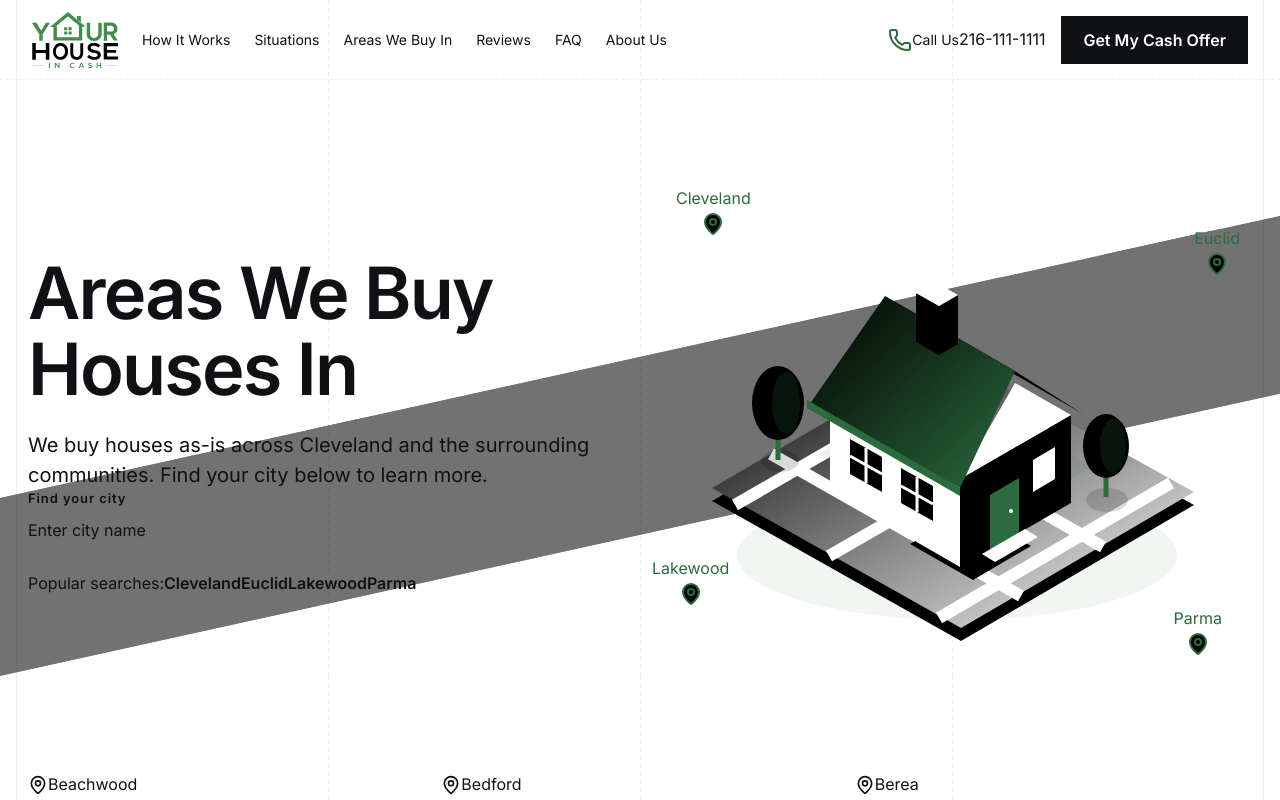
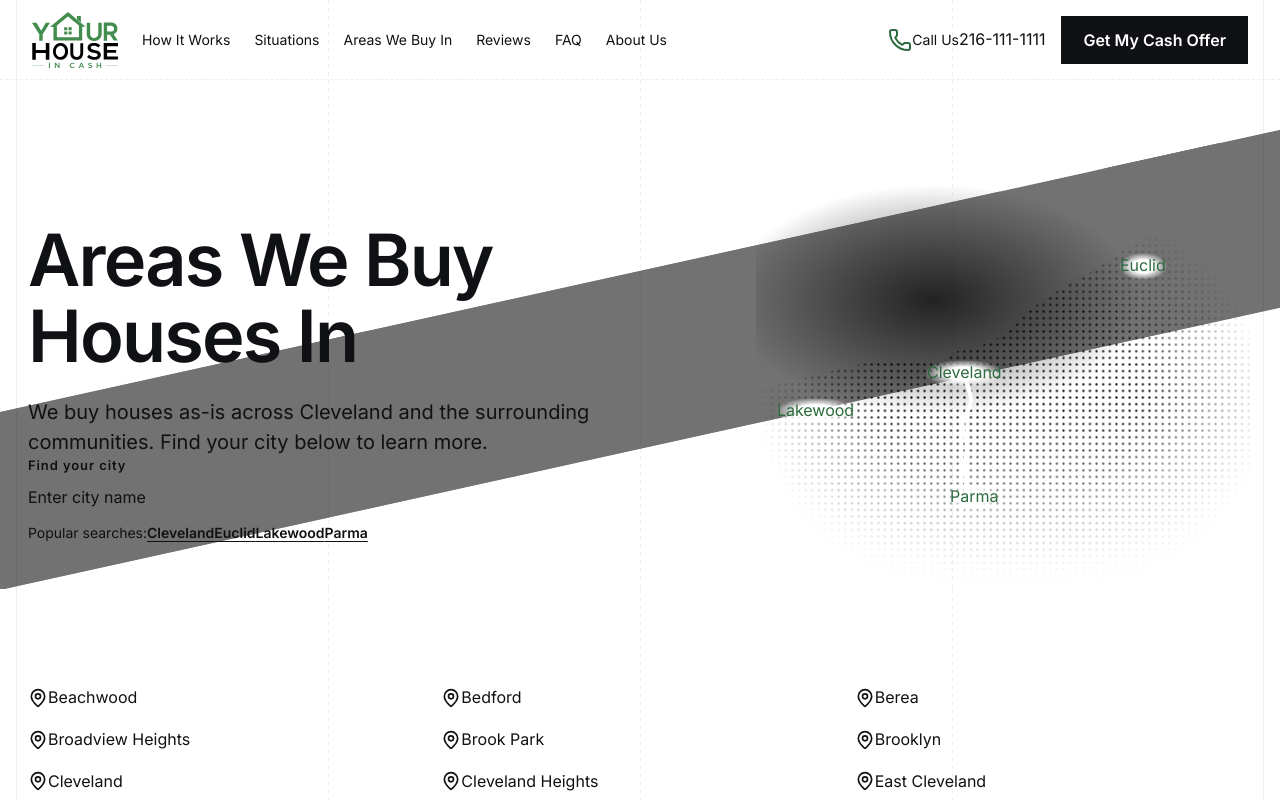
Before and after one commit to YHICAdmin/your-house-in-cash, a Next.js app: page /areas-we-buy-in in a window 1280 px wide. Shown: the top 800 px of the page. Built offline with nearby package versions, Linux system fonts and the light colour scheme.

Commit message:
Add dotted area map and refine popular search links

```diff
--- a/project-documentation/website-specification/areas-we-buy-in-page.md
+++ b/project-documentation/website-specification/areas-we-buy-in-page.md
@@ -16,7 +16,7 @@ Introduce the service area and help sellers find and open their City Page.
 ## Layout
 
 * Uses the global `Background` (`#FFFFFF`).
-* On Desktop, the Introduction, City Search, and Popular Searches form the left content flow in Grid Columns `1–6`. The Local Illustration occupies Grid Columns `7–12`.
+* On Desktop, the Introduction, City Search, and Popular Searches form the left content flow in Grid Columns `1–6`. The Local Illustration occupies Grid Columns `8–12`, with Grid Column `7` providing separation between the two areas.
 * On Tablet and Mobile, the elements form one full-width vertical flow in this order: Introduction, City Search, Popular Searches, Local Illustration.
 * A wide, static diagonal gradient band rises from left to right across the bottom of the Hero, following the supplied Stripe screenshot reference. It passes behind the lower part of the Local Illustration while the text and search remain on white.
 * The band combines a base gradient, two overlapping curved waves, and two soft radial highlights. The wave geometry and gradient stops are defined by the gradient SVG in [Areas Hero](../../src/components/area/areas-hero.tsx).
@@ -85,7 +85,7 @@ Introduce the service area and help sellers find and open their City Page.
 
 ### Spacing After
 
-* `S` (`16px`) separates City Search from Popular Searches at all Breakpoints.
+* `XS` (`8px`) separates City Search from Popular Searches at all Breakpoints.
 
 ### Interaction
 
@@ -108,7 +108,8 @@ Introduce the service area and help sellers find and open their City Page.
 
 ### Visual Design
 
-* The label uses global `Body` typography and `Text Secondary` color.
+* The complete row uses global `Body Small` font size and line height (`14px / 1.5`) at all Breakpoints. The label uses `Text Secondary`; city links retain the Text Link weight, colors, and interaction states.
+* City links have a persistent underline with a `3px` underline offset in all interaction states at every Breakpoint, as a local override of Text Link styling.
 
 ### Dimensions and Alignment
 
@@ -130,18 +131,23 @@ Introduce the service area and help sellers find and open their City Page.
 
 ### Content
 
-* A house at the center, surrounded by four location pins labeled with the cities defined in Popular Searches.
+* A schematic dotted map of Cleveland and its surroundings, with Lake Erie to the northwest and the four cities defined in Popular Searches marked by name. City placement communicates their approximate relative positions.
 
 ### Visual Design
 
-* Uses an isometric house illustration viewed slightly from above and from the side, with clean shapes, the brand's green palette, and subtle depth.
-* The isometric scene contains a white house with green roof planes, windows and a door, on a pale diamond-shaped plot with paths and two trees. The illustration geometry is defined by the SVG in [Areas Hero](../../src/components/area/areas-hero.tsx).
-* Floating city labels use global Body typography, Brand Green Dark text, Surface background, the default Border, Small Radius, and Subtle Shadow. Their padding is `XS` (`8px`) vertically and `S` (`16px`) horizontally. Each label sits `XS` (`8px`) above a Large (`24px`) Lucide `MapPin` in Brand Green Dark with Brand Green Light fill.
+* The land uses fine Brand Green dots, a subtle shoreline, and soft fading at the outer edges and bottom. A pale Brand Green Light glow suggests the lake. Thin curved lines visually connect Cleveland with the other three cities.
+* The map geometry, dot pattern, connecting curves, and fade masks are defined by the SVG in [Local Area Map](../../src/components/area/local-area-map.tsx).
+* City labels use global Body typography and Brand Green Dark text, with `XS` (`8px`) horizontal padding and a soft white radial background for legibility.
+* Each city marker has a `24px` circular halo with an `8px` Brand Green center. The halo uses a `1px` Brand Green border at `30%` opacity and Brand Green Light fill at `70%` opacity.
 
 ### Dimensions and Alignment
 
 * The illustration fills its allocated width up to `600px`, is horizontally centered, and retains a `6:5` aspect ratio at all Breakpoints.
-* City markers use the illustration frame as their positioning reference: Cleveland at `top: 2%; left: 4%`; Euclid at `top: 10%; right: 2%`; Lakewood at `bottom: 14%; left: 0`; Parma at `bottom: 4%; right: 5%`.
+* Marker centers use the illustration frame as their positioning reference: Cleveland at `top: 48%; left: 42%`; Euclid at `top: 22%; left: 78%`; Lakewood at `top: 57%; left: 12%`; Parma at `top: 78%; left: 44%`. Labels are horizontally centered above their markers.
+
+### Spacing
+
+* `XS` (`8px`) separates each city label from its marker.
 
 ### Accessibility
 
--- a/src/components/area/areas-hero.module.css
+++ b/src/components/area/areas-hero.module.css
@@ -36,7 +36,7 @@
 }
 
 .search {
-  margin-bottom: var(--spacing-s);
+  margin-bottom: var(--spacing-xs);
 }
 
 .popular {
@@ -50,6 +50,13 @@
   color: var(--color-text-secondary);
 }
 
+.popular .popularLink {
+  font-size: inherit;
+  line-height: inherit;
+  text-decoration: underline;
+  text-underline-offset: 3px;
+}
+
 .illustration {
   position: relative;
   width: 100%;
@@ -59,7 +66,7 @@
   pointer-events: none;
 }
 
-.house {
+.map {
   width: 100%;
   height: 100%;
 }
@@ -71,20 +78,36 @@
   align-items: center;
   gap: var(--spacing-xs);
   color: var(--color-brand-dark);
+  transform: translate(-50%, calc(-100% + 12px));
 }
 
 .pinLabel {
-  padding: var(--spacing-xs) var(--spacing-s);
-  border: 1px solid var(--color-border);
-  border-radius: var(--radius-small);
-  background: var(--color-surface);
-  box-shadow: var(--shadow-subtle);
+  padding-inline: var(--spacing-xs);
+  background: radial-gradient(ellipse, var(--color-background) 35%, transparent 75%);
 }
 
-.pin0 { top: 2%; left: 4%; }
-.pin1 { top: 10%; right: 2%; }
-.pin2 { bottom: 14%; left: 0; }
-.pin3 { bottom: 4%; right: 5%; }
+.mapMarker {
+  width: var(--icon-large);
+  height: var(--icon-large);
+  display: grid;
+  place-items: center;
+  border: 1px solid color-mix(in srgb, var(--color-brand) 30%, transparent);
+  border-radius: var(--radius-pill);
+  background: color-mix(in srgb, var(--color-brand-light) 70%, transparent);
+}
+
+.mapMarker::after {
+  width: var(--spacing-xs);
+  height: var(--spacing-xs);
+  border-radius: var(--radius-pill);
+  background: var(--color-brand);
+  content: "";
+}
+
+.pin0 { top: 48%; left: 42%; }
+.pin1 { top: 22%; left: 78%; }
+.pin2 { top: 57%; left: 12%; }
+.pin3 { top: 78%; left: 44%; }
 
 .gradient {
   --band-deep: color-mix(in srgb, var(--color-brand-dark) 70%, var(--color-brand-light));
@@ -117,5 +140,5 @@
     padding-bottom: calc(var(--section-spacing) + var(--spacing-3xl) + var(--spacing-xl) + var(--spacing-l) + var(--spacing-2xl) + var(--spacing-xl));
   }
   .content { grid-column: 1 / span 6; }
-  .illustration { grid-column: 7 / span 6; }
+  .illustration { grid-column: 8 / span 5; }
 }
--- a/src/components/area/areas-hero.tsx
+++ b/src/components/area/areas-hero.tsx
@@ -1,4 +1,4 @@
-import { MapPin } from "lucide-react";
+import { LocalAreaMap } from "./local-area-map";
 import { TextLink } from "@/components/ui/text-link";
 import type { NearbyCity } from "@/data/areas";
 import { getAreaPagePath } from "@/data/areas";
@@ -51,66 +51,12 @@ export function AreasHero({ cities }: { cities: readonly NearbyCity[] }) {
             </p>
           </div>
           <div className={styles.search}><CitySearch cities={cities} /></div>
-          <div className={`${styles.popular} text-body`}>
+          <div className={`${styles.popular} text-body-small`}>
             <span className={styles.popularLabel}>Popular searches:</span>
-            {popularCities.map(city => <TextLink key={city.slug} href={getAreaPagePath(city.slug)}>{city.name}</TextLink>)}
+            {popularCities.map(city => <TextLink key={city.slug} className={styles.popularLink} href={getAreaPagePath(city.slug)}>{city.name}</TextLink>)}
           </div>
         </div>
-        <div className={styles.illustration} aria-hidden="true">
-          <svg viewBox="0 0 600 500" className={styles.house} focusable="false">
-            <defs>
-              <linearGradient id="area-land" x1="0" y1="0" x2="1" y2="1">
-                <stop stopColor="var(--color-brand-light)" />
-                <stop offset="1" stopColor="var(--color-background)" />
-              </linearGradient>
-              <linearGradient id="area-roof" x1="0" y1="0" x2="1" y2="1">
-                <stop stopColor="var(--color-brand)" />
-                <stop offset="1" stopColor="var(--color-brand-dark)" />
-              </linearGradient>
-            </defs>
-            <ellipse cx="305" cy="379" rx="220" ry="65" fill="var(--color-brand-dark)" opacity=".06" />
-            <path d="M60 325 292 190 542 329 309 465Z" fill="var(--color-brand-light)" />
-            <path d="M60 312 292 177 542 316 309 452Z" fill="url(#area-land)" stroke="var(--color-border)" />
-            <path d="m83 329 220-127M177 380l221-127M287 442l232-135" stroke="var(--color-background)" strokeWidth="12" />
-            <path d="m119 278 250 142M203 229l248 142" stroke="var(--color-background)" strokeWidth="12" />
-            <path d="m258 368 63 36 58-34-62-36Z" fill="var(--color-border)" />
-            <path d="m168 277 148 85 123-71-145-84Z" fill="var(--color-brand-dark)" opacity=".09" />
-            <path d="m178 228 130 75v88l-130-75Z" fill="var(--color-background)" stroke="var(--color-border)" />
-            <path d="m308 303 111-64v88l-111 64Z" fill="var(--color-brand-light)" stroke="var(--color-border)" />
-            <path d="m308 303 55-96 56 32Z" fill="var(--color-background)" stroke="var(--color-border)" />
-            <path d="M233 120 363 195 431 238 301 163Z" fill="var(--color-brand)" />
-            <path d="M155 232 233 120 363 195 308 312Z" fill="url(#area-roof)" />
-            <path d="m155 232 153 88v-8l-153-88Z" fill="var(--color-brand-dark)" />
-            <path d="m264 166 23 13v-49l-23-13Z" fill="var(--color-brand-light)" />
-            <path d="m287 179 19-11v-49l-19 11Z" fill="var(--color-brand)" />
-            <path d="m264 117 19-11 23 13-19 11Z" fill="var(--color-background)" />
-            <path d="m198 263 32 18v35l-32-18Z" fill="var(--color-brand-light)" stroke="var(--color-brand)" strokeWidth="3" />
-            <path d="m249 292 32 18v35l-32-18Z" fill="var(--color-brand-light)" stroke="var(--color-brand)" strokeWidth="3" />
-            <path d="m214 272v35m-16-27 32 18m35 3v35m-16-26 32 18" stroke="var(--color-background)" strokeWidth="3" />
-            <path d="m338 319 29-17v55l-29 17Z" fill="var(--color-brand-dark)" />
-            <path d="m381 284 22-13v32l-22 13Z" fill="var(--color-background)" stroke="var(--color-brand)" strokeWidth="3" />
-            <circle cx="359" cy="335" r="2" fill="var(--color-background)" />
-            <path d="m330 378 43-25 13 8-43 25Z" fill="var(--color-background)" />
-            <g fill="var(--color-brand)">
-              <ellipse cx="128" cy="285" rx="19" ry="11" opacity=".15" />
-              <path d="M126 284v-62" stroke="var(--color-brand-dark)" strokeWidth="5" />
-              <ellipse cx="126" cy="227" rx="26" ry="37" />
-              <ellipse cx="455" cy="324" rx="21" ry="12" opacity=".15" />
-              <path d="M454 321v-51" stroke="var(--color-brand-dark)" strokeWidth="5" />
-              <ellipse cx="454" cy="270" rx="23" ry="32" />
-            </g>
-            <g fill="var(--color-brand-dark)" opacity=".2">
-              <ellipse cx="134" cy="227" rx="14" ry="31" />
-              <ellipse cx="461" cy="270" rx="13" ry="27" />
-            </g>
-          </svg>
-          {popularCities.map((city, index) => (
-            <div key={city.slug} className={`${styles.pin} ${styles[`pin${index}`]}`}>
-              <span className={`${styles.pinLabel} text-body`}>{city.name}</span>
-              <MapPin size={24} fill="var(--color-brand-light)" />
-            </div>
-          ))}
-        </div>
+        <LocalAreaMap cities={popularCities} />
       </div>
     </section>
   );
--- /dev/null
+++ b/src/components/area/local-area-map.tsx
@@ -0,0 +1,58 @@
+import type { NearbyCity } from "@/data/areas";
+import styles from "./areas-hero.module.css";
+
+// A schematic regional illustration, not a street map or a service boundary.
+// Lake Erie lies northwest; Euclid is northeast of Cleveland, Lakewood west,
+// and Parma south. Marker placement is intentionally simplified for legibility.
+export function LocalAreaMap({ cities }: { cities: readonly NearbyCity[] }) {
+  return (
+    <div className={styles.illustration} aria-hidden="true">
+      <svg viewBox="0 0 600 500" className={styles.map} focusable="false">
+        <defs>
+          <pattern id="local-map-dots" width="8" height="8" patternUnits="userSpaceOnUse">
+            <circle cx="4" cy="4" r="1.35" fill="var(--color-brand)" />
+          </pattern>
+          <linearGradient id="local-map-fade" x1="0" y1="0" x2="0" y2="1">
+            <stop offset="0" stopColor="white" stopOpacity=".2" />
+            <stop offset=".2" stopColor="white" stopOpacity=".8" />
+            <stop offset=".55" stopColor="white" />
+            <stop offset="1" stopColor="white" stopOpacity="0" />
+          </linearGradient>
+          <radialGradient id="local-map-edge">
+            <stop offset=".5" stopColor="white" />
+            <stop offset="1" stopColor="white" stopOpacity="0" />
+          </radialGradient>
+          <radialGradient id="local-map-lake">
+            <stop stopColor="var(--color-brand-light)" stopOpacity=".7" />
+            <stop offset="1" stopColor="var(--color-brand-light)" stopOpacity="0" />
+          </radialGradient>
+          <mask id="local-map-soft-edge">
+            <ellipse cx="310" cy="270" rx="310" ry="260" fill="url(#local-map-edge)" />
+          </mask>
+          <mask id="local-map-bottom-fade">
+            <rect width="600" height="500" fill="url(#local-map-fade)" />
+          </mask>
+        </defs>
+        <ellipse cx="215" cy="150" rx="250" ry="140" fill="url(#local-map-lake)" />
+        <g mask="url(#local-map-bottom-fade)">
+          <g mask="url(#local-map-soft-edge)">
+            <path d="M-30 268C30 251 70 241 112 231S178 221 208 224 233 210 251 211 274 202 291 197 315 174 338 157 379 130 405 116 451 82 483 70 545 37 630 0V530H-30Z" fill="url(#local-map-dots)" />
+            <path d="M-30 268C30 251 70 241 112 231S178 221 208 224 233 210 251 211 274 202 291 197 315 174 338 157 379 130 405 116 451 82 483 70 545 37 630 0" fill="none" stroke="var(--color-brand)" strokeOpacity=".3" strokeWidth="1" />
+            <path d="M253 231C248 250 269 264 255 286S260 312 254 338 262 368 248 405" fill="none" stroke="var(--color-background)" strokeWidth="5" />
+          </g>
+          <g fill="none" stroke="var(--color-brand)" strokeWidth="1" strokeOpacity=".35">
+            <path d="M72 285Q139 151 252 240" />
+            <path d="M252 240Q336 45 468 110" />
+            <path d="M252 240Q349 292 264 390" />
+          </g>
+        </g>
+      </svg>
+      {cities.map((city, index) => (
+        <div key={city.slug} className={`${styles.pin} ${styles[`pin${index}`]}`}>
+          <span className={`${styles.pinLabel} text-body`}>{city.name}</span>
+          <span className={styles.mapMarker} />
+        </div>
+      ))}
+    </div>
+  );
+}
```
